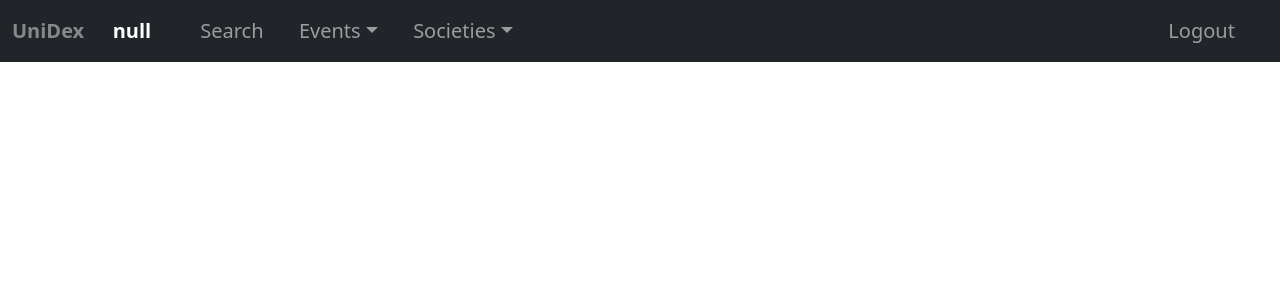
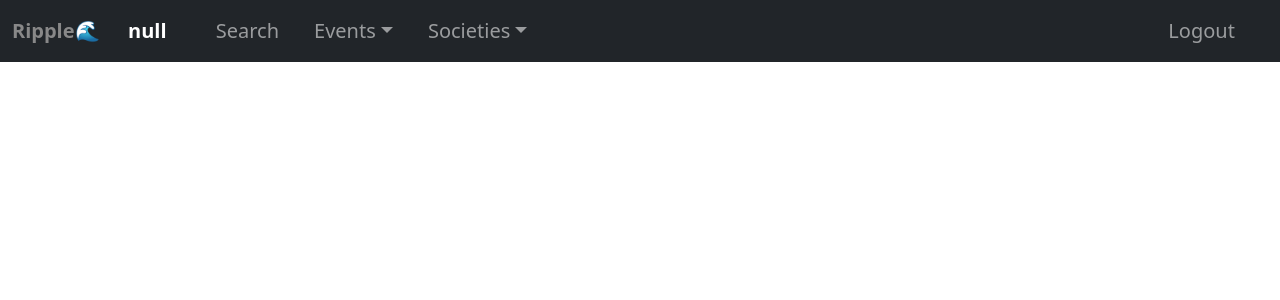
Before and after one commit to peterw15/COMP6000, a React (Create React App) app in the folder client/: page / in a window 1280 px wide. Shown: the top 300 px of the page. Built offline with nearby package versions, Linux system fonts and the light colour scheme; no server answers.

Commit message:
Update HeaderBar.js

```diff
--- a/client/src/pages/home-page/components/HeaderBar/HeaderBar.js
+++ b/client/src/pages/home-page/components/HeaderBar/HeaderBar.js
@@ -28,7 +28,7 @@ function HeaderBar(props) {
             <div className="mb-2">
                 <Navbar variant="dark" bg="dark" expand="lg">
                     <Container fluid>
-                        <Navbar.Brand href="home"><div class="brand">UniDex</div></Navbar.Brand>
+                        <Navbar.Brand href="home"><div class="brand">Ripple🌊</div></Navbar.Brand>
                         <Nav>
                             <Navbar.Brand><b>{props.name}</b></Navbar.Brand>
                         </Nav>
```
